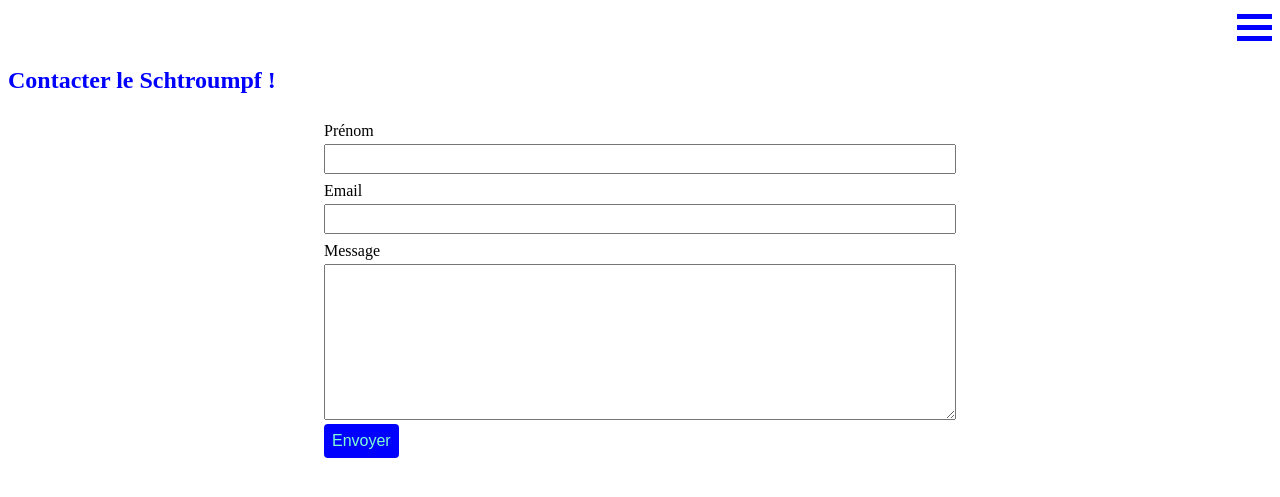
After one commit to HuHoudas/Project-1, a PHP site: page /messagemoi.php in a window 1280 px wide. The commit adds this page. Shown: the top 497 px of the page. Run offline with PHP 8.4, Linux system fonts and the light colour scheme.

Commit message:
Contact Form

```diff
--- /dev/null
+++ b/asset/messagemoi.css
@@ -0,0 +1,50 @@
+:root {
+  font-size: 1.3ram;
+}
+
+#bluetext {
+  color: var(--primary);
+  display: flex;
+  text-align: center;
+}
+
+#contactform {
+  font-size: 1.3ram;
+  display: flex;
+  flex-direction: column;
+  width: 50%;
+  margin: auto;
+}
+
+label {
+  margin-block-start: 8px;
+  margin-block-end: 4px;
+}
+
+input {
+  font-size: 1rem;
+  padding-block: 4px;
+  padding-inline: 8px;
+}
+
+button {
+  background-color: var(--primary);
+  color: aquamarine;
+  padding: 8px;
+  border-width: 0;
+  border-radius: 4px;
+  font-size: 1rem;
+  width: fit-content;
+  margin-block-start: 4px;
+
+}
+
+button:hover {
+  filter: brightness(150%);
+
+}
+
+button:active {
+  filter: brightness(100%);
+
+}
--- a/asset/style.css
+++ b/asset/style.css
@@ -75,7 +75,6 @@ div {
 }
 
 main {
-
     display: flex;
     flex-direction: column;
     justify-content: center;
--- a/footer.php
+++ b/footer.php
@@ -6,6 +6,7 @@
     <meta name="viewport" content="width=device-width, initial-scale=1.0">
     <title>Document</title>
     <link rel="stylesheet" href="./asset/footer.css">
+    <link rel="stylesheet" herf="./assets/messagemoi.css">
 
 </head>
 <body>
@@ -14,10 +15,7 @@
 
 <footer class="contacts">
     <ul>
-        <li>schtroumpf.patissier@gmail.com</li>
-        <li>Tel: 06 55 51 11</li>
-        <li>1000 Vallée de Schtroumpf</li>
+        <li><button><a href="messagemoi.php">SCHTROUMPF MOI !</a></button></li>
     </ul>
 </footer>
-
 </html>
--- /dev/null
+++ b/messagemoi.php
@@ -0,0 +1,58 @@
+<!DOCTYPE html>
+<html lang="en">
+<head>
+    <meta charset="UTF-8">
+    <meta http-equiv="X-UA-Compatible" content="IE=edge">
+    <meta name="viewport" content="width=device-width, initial-scale=1.0">
+    <title>Message Moi</title>
+    <link rel="stylesheet" href="./asset/style.css">
+    <link rel="stylesheet" href="./asset/header.css">
+    <link rel="stylesheet" href="./asset/footer.css">
+    <link rel="stylesheet" href="./asset/messagemoi.css">
+
+</head>
+<header>
+  <div id="mySidenav" class="sidenav">
+    <a id="closeBtn" href="#" class="close">×</a>
+    <ul>
+      <li><a href="index.php">Home</a></li>
+      <li><a href="form.php">Expérience</a></li>
+      <li><a href="loisirs.php">Loisir</a></li>
+
+
+    </ul>
+    <img src="asset/schtroumpfs-image-animee-0005.gif" alt="mushroom house">
+  </div>
+
+  <a href="#" id="openBtn">
+    <span class="burger-icon">
+      <span></span>
+      <span></span>
+      <span></span>
+    </span>
+  </a>
+  <script src="asset/index.js"></script>
+</header>
+
+<body>
+<section id="contact">
+  <h1>
+    <element id="bluetext">
+    Contacter le Schtroumpf !
+    </element>
+  </h1>
+  <form id="contactform">
+    <label for="firstname">Prénom</label>
+    <input type="text" id="firstname" name="firstname">
+
+    <label for="email">Email</label>
+    <input type="email" id="email" name="email">
+
+    <label for="message">Message</label>
+    <textarea name="message" id="" cols="30" rows="10"></textarea>
+    <button>Envoyer</button>
+</body>
+
+
+
+</html>
```
